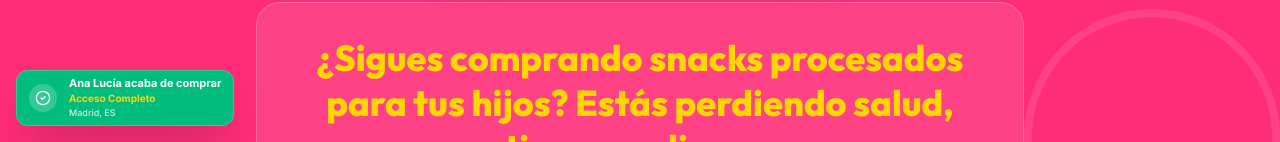
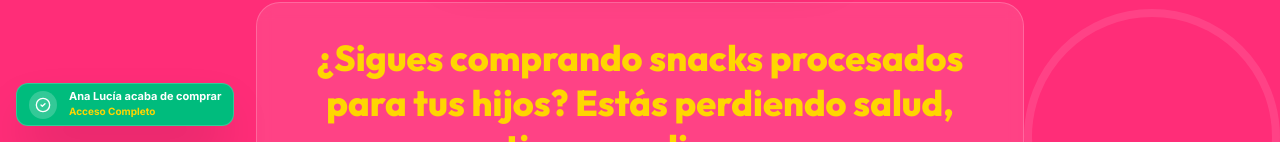
Before and after one commit to jefersonfbass/jeff, a React (Vite) app: page / in a window 1280 px wide. Shown: the part 658-800 px from the top of the page. Built offline with nearby package versions, Linux system fonts and the light colour scheme.

Commit message:
feat: Update tracking pixels and purchase notifications
Updates the UTMify script source and pixel ID for improved tracking.
Removes city information from purchase notifications for a cleaner display and better user experience.

```diff
--- a/index.html
+++ b/index.html
@@ -5,13 +5,16 @@
     <!-- UTmify Script -->
     <script
       src="https://cdn.utmify.com.br/scripts/utms/latest.js"
-      data-utmify-prevent-xcod-sck
       data-utmify-prevent-subids
+      async
+      defer
     ></script>
     <!-- Pixel Script -->
     <script>
-      window.pixelId = "69b49060fe94245ed97b7d52";
+      window.pixelId = "69fe67a1bd3ec4d0d0904c2e";
       var a = document.createElement("script");
+      a.setAttribute("async", "");
+      a.setAttribute("defer", "");
       a.setAttribute("src", "https://cdn.utmify.com.br/scripts/pixel/pixel.js");
       document.head.appendChild(a);
 
--- a/src/App.tsx
+++ b/src/App.tsx
@@ -221,14 +221,14 @@ const CountdownTimer = () => {
 
 const PurchaseNotification = () => {
   const purchases = [
-    { name: "Ana Lucía", plan: "Acceso Completo", city: "Madrid, ES" },
-    { name: "Carla M.", plan: "Acceso Completo", city: "Ciudad de México, MX" },
-    { name: "Juliana S.", plan: "Acceso Completo", city: "Bogotá, CO" },
-    { name: "Mariana F.", plan: "Acceso Completo", city: "Buenos Aires, AR" },
-    { name: "Patrícia L.", plan: "Acceso Completo", city: "Santiago, CL" },
-    { name: "Renata G.", plan: "Acceso Completo", city: "Lima, PE" },
-    { name: "Beatriz C.", plan: "Acceso Completo", city: "Quito, EC" },
-    { name: "Fernanda R.", plan: "Acceso Completo", city: "Caracas, VE" },
+    { name: "Ana Lucía", plan: "Acceso Completo" },
+    { name: "Carla M.", plan: "Acceso Completo" },
+    { name: "Juliana S.", plan: "Acceso Completo" },
+    { name: "Mariana F.", plan: "Acceso Completo" },
+    { name: "Patrícia L.", plan: "Acceso Completo" },
+    { name: "Renata G.", plan: "Acceso Completo" },
+    { name: "Beatriz C.", plan: "Acceso Completo" },
+    { name: "Fernanda R.", plan: "Acceso Completo" },
   ];
 
   const [current, setCurrent] = React.useState(0);
@@ -237,7 +237,7 @@ const PurchaseNotification = () => {
   React.useEffect(() => {
     const showNotification = () => {
       setVisible(true);
-      setTimeout(() => setVisible(false), 4000); // Fica visível por apenas 4 segundos
+      setTimeout(() => setVisible(false), 4000); // Se mantiene visible por 4 segundos
     };
 
     const initialTimer = setTimeout(showNotification, 3000);
@@ -272,9 +272,6 @@ const PurchaseNotification = () => {
             <p className="text-[10px] text-brand-yellow font-bold">
               {purchases[current].plan}
             </p>
-            <p className="text-[9px] text-white/80 font-medium">
-              {purchases[current].city}
-            </p>
           </div>
         </motion.div>
       )}
@@ -286,7 +283,7 @@ export default function App() {
   return (
     <div className="min-h-screen bg-white">
       <PurchaseNotification />
-      {/* Faixa de Urgência */}
+      {/* Barra de Urgencia */}
       <div className="bg-brand-yellow py-2 px-4 text-center flex items-center justify-center gap-2 font-bold text-red-600 sticky top-0 z-50 shadow-md">
         <Clock size={18} className="animate-pulse" />
         <span className="text-sm md:text-base uppercase tracking-tight animate-pulse">Descuento válido solo hoy.</span>
@@ -709,7 +706,7 @@ export default function App() {
                       viewport={{ once: true }}
                       className="text-8xl md:text-[120px] font-display font-black leading-none bg-clip-text text-transparent bg-gradient-to-b from-yellow-100 via-brand-yellow to-yellow-700 drop-shadow-[0_5px_15px_rgba(0,0,0,0.3)]"
                     >
-                      30
+                      7
                     </motion.span>
                     <div className="flex flex-col items-center -mt-2">
                       <span className="text-white font-black text-sm md:text-base tracking-tighter leading-none uppercase">Días de</span>
@@ -730,7 +727,7 @@ export default function App() {
                     <h3 className="text-2xl md:text-4xl font-display font-black text-white leading-[0.9] uppercase">
                       Garantía <br />
                       <span className="text-brand-yellow">Blindada</span> de <br />
-                      30 Días
+                      7 Días
                     </h3>
                   </div>
                 </div>
@@ -738,7 +735,7 @@ export default function App() {
                 {/* Texto Explicativo */}
                 <div className="flex-1 text-center md:text-left border-t md:border-t-0 md:border-l border-white/10 pt-8 md:pt-0 md:pl-12">
                   <p className="text-lg text-white/90 leading-relaxed font-medium mb-4">
-                    ¡Pruébalo sin riesgos! Si en 30 días no estás amando las recetas, te devuelvo el 100% de tu inversión. Sin preguntas, sin burocracia.
+                    ¡Pruébalo sin riesgos! Si en 7 días no estás amando las recetas, te devuelvo el 100% de tu inversión. Sin preguntas, sin burocracia.
                   </p>
                   <div className="flex flex-wrap gap-3 justify-center md:justify-start">
                     <div className="inline-flex items-center gap-2 bg-white/10 px-4 py-2 rounded-full text-brand-yellow font-bold text-sm">
```
